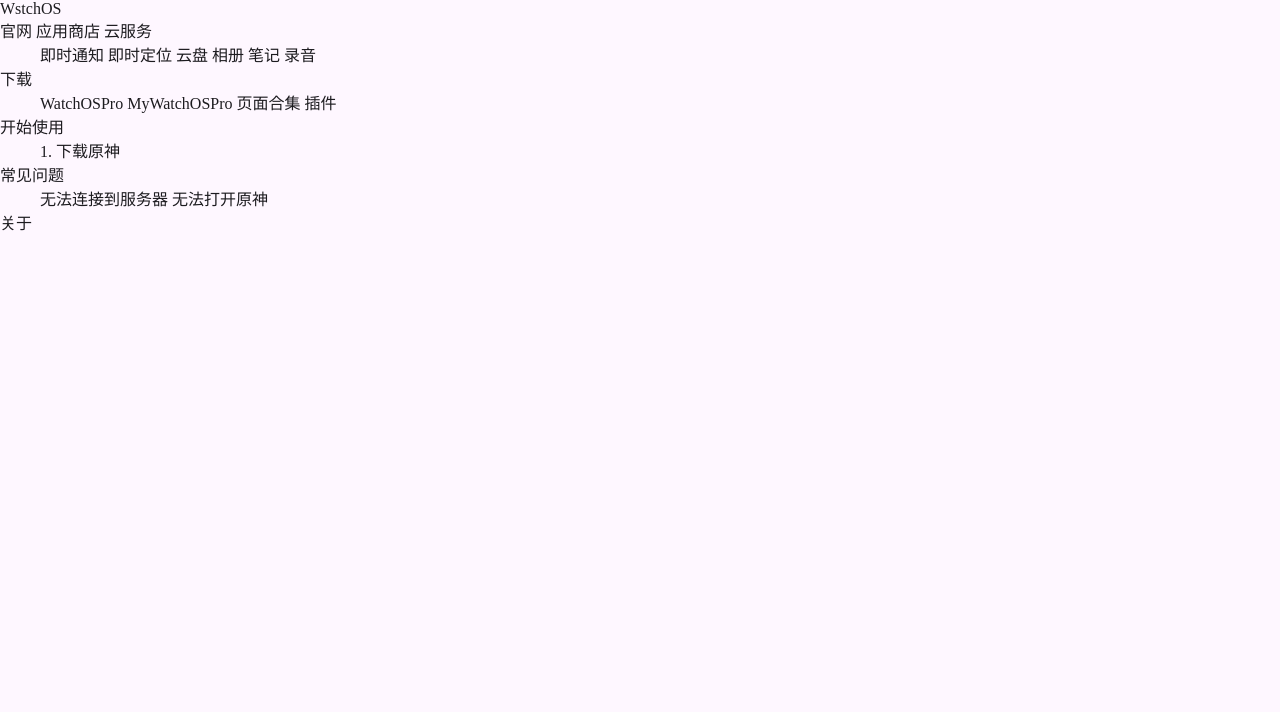
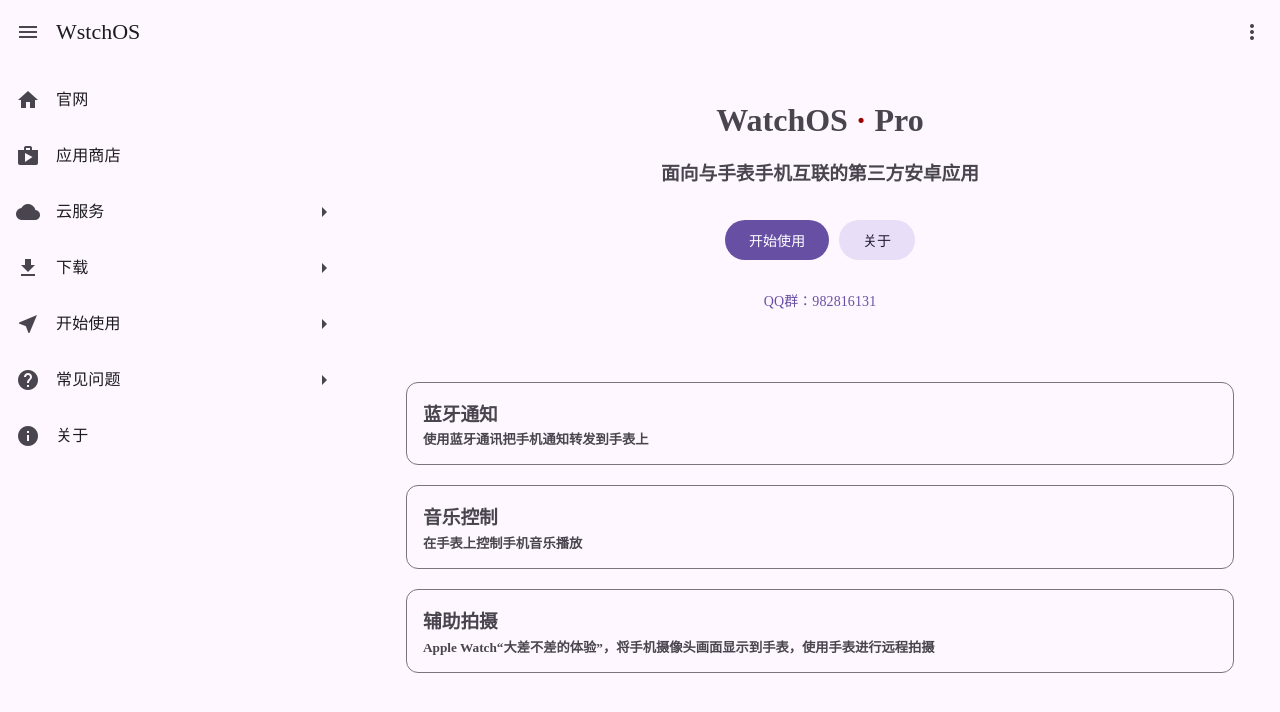
Before and after one commit to cengtuyin/WatchOSPro, a plain HTML site: page index.html in a window 1280 px wide. Drawn offline with Linux system fonts and the light colour scheme; files that its build step writes are made by us from their sources; files whose address does not match are found by name.

Commit message:
Update index.html

```diff
--- a/index.html
+++ b/index.html
@@ -6,10 +6,10 @@
     <title>WatchOS</title>
     <meta name="viewport" content="width=device-width, initial-scale=1, maximum-scale=1, shrink-to-fit=no" />
     <meta name="renderer" content="webkit" />
-    <link rel="stylesheet" href=".src/css/mdui.css">
+    <link rel="stylesheet" href="src/css/mdui.css">
     <link href="https://fonts.googleapis.com/icon?family=Material+Icons" rel="stylesheet">
-    <script src=".src/js/mdui.global.js"></script>
-    <script type="text/javascript" src=".src/js/md5.js"></script>
+    <script src="src/js/mdui.global.js"></script>
+    <script type="text/javascript" src="src/js/md5.js"></script>
 
     <style>
         .h1 {
```
